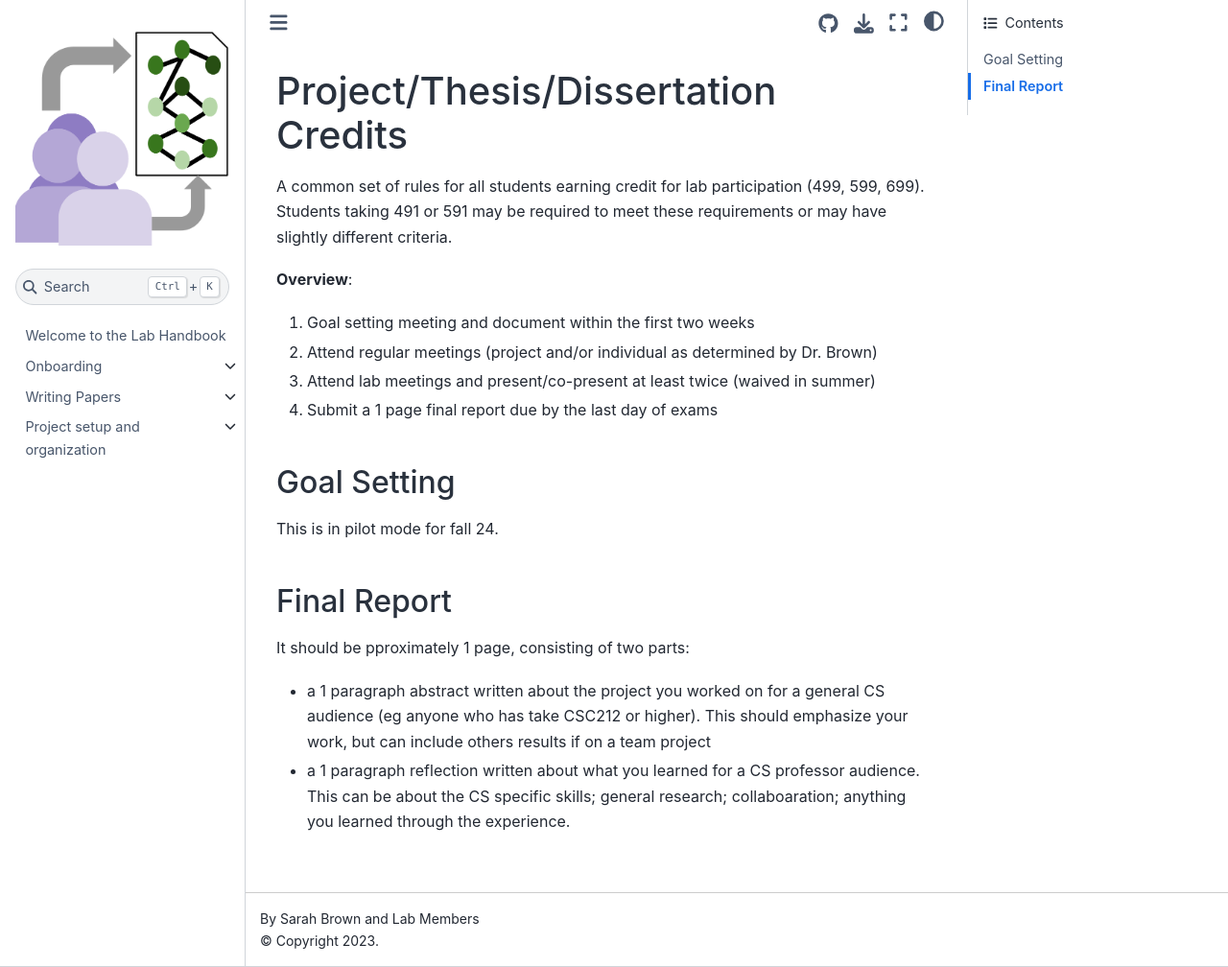
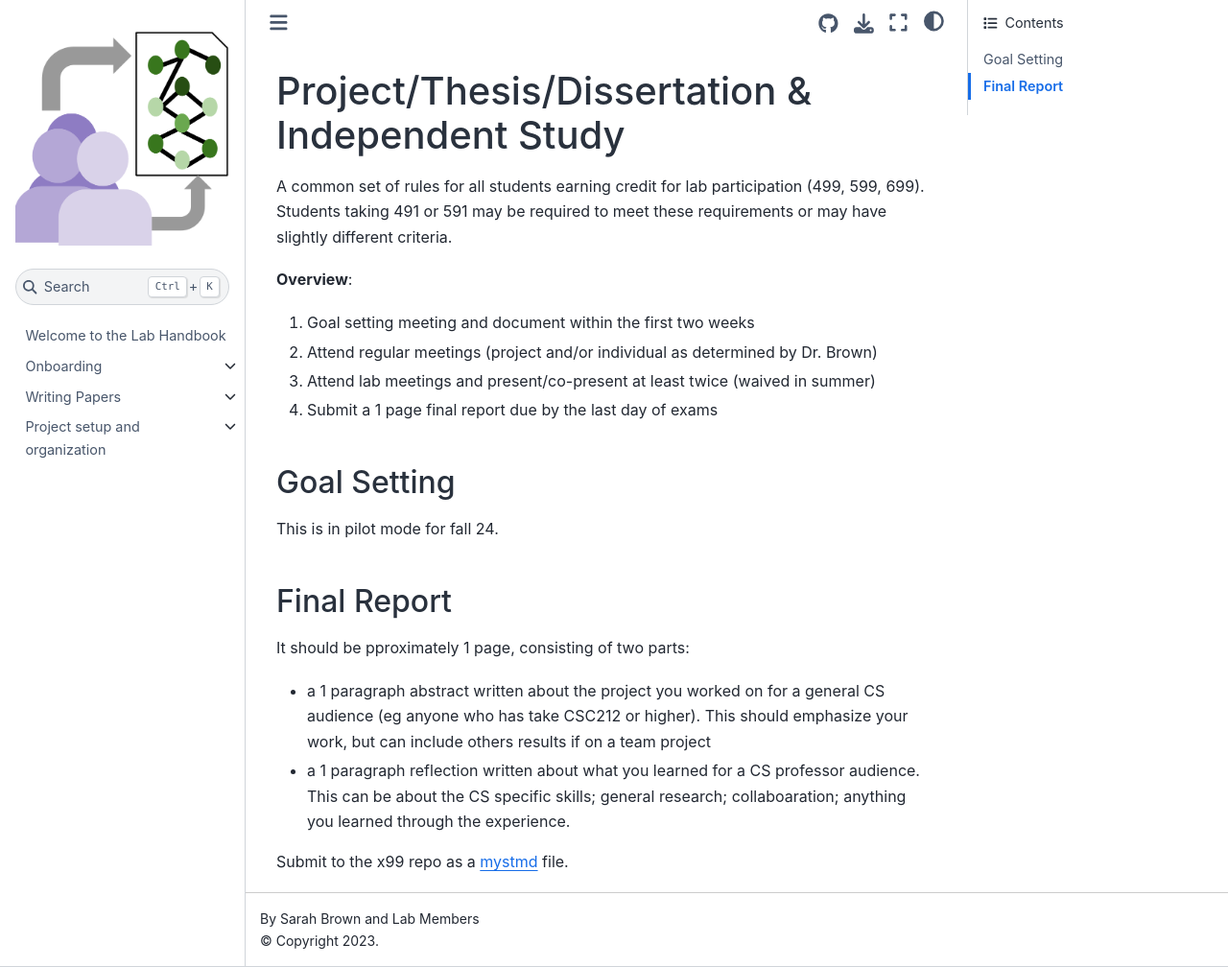
Before and after one commit to ml4sts/handbook, a Jupyter Book: the page built from milestones/x99.md, in a window 1280 px wide and 1008 px high. Shown: the whole window at 96% size. Built offline with Jupyter Book 1.0.4 settings and Sphinx 7.4.7 and the Sphinx Book theme 1.1.4, drawn with Linux system fonts in a browser that asks for light colours.

Commit message:
update requirements

```diff
--- a/milestones/x99.md
+++ b/milestones/x99.md
@@ -1,4 +1,4 @@
-# Project/Thesis/Dissertation Credits
+# Project/Thesis/Dissertation & Independent Study
 
 A common set of rules for all students earning credit for lab participation (499, 599, 699).
 Students taking 491 or 591 may be required to meet these requirements or may have slightly different criteria.
@@ -19,3 +19,5 @@ This is in pilot mode for fall 24.
 It should be pproximately 1 page, consisting of two parts:
 - a 1 paragraph abstract written about the project you worked on for a general CS audience (eg anyone who has take CSC212 or higher). This should emphasize your work, but can include others results if on a team project
 - a 1 paragraph reflection written about what you learned for a CS professor audience. This can be about the CS specific skills; general research; collaboaration; anything you learned through the experience.
+
+Submit to the x99 repo as a [mystmd](https://mystmd.org/) file.
```
